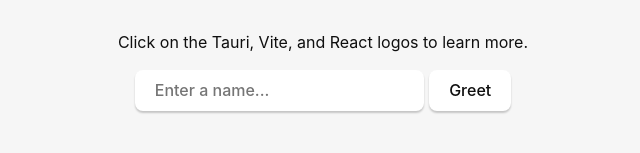
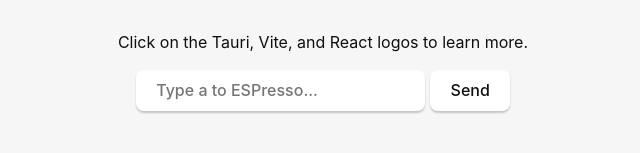
Before and after one commit to CodeKheb/ESPresso, a React (Vite) app in the folder app/ESPresso/: page / in a window 1280 px wide. Shown: the part 291-444 px from the top of the page, without its empty margins (317-957 px from the left). Built offline with nearby package versions, Linux system fonts and the light colour scheme; no server answers.

Commit message:
Send simple message to esp32

```diff
--- a/app/ESPresso/src/App.tsx
+++ b/app/ESPresso/src/App.tsx
@@ -1,15 +1,29 @@
-import { useState } from "react";
+import { useEffect, useRef, useState } from "react";
 import reactLogo from "./assets/react.svg";
-import { invoke } from "@tauri-apps/api/core";
+// import { invoke } from "@tauri-apps/api/core";
 import "./App.css";
 
 function App() {
-  const [greetMsg, setGreetMsg] = useState("");
-  const [name, setName] = useState("");
 
-  async function greet() {
-    // Learn more about Tauri commands at https://tauri.app/develop/calling-rust/
-    setGreetMsg(await invoke("greet", { name }));
+  const wsRef = useRef<WebSocket | null>(null);
+  const [message, setMessage] = useState("");
+
+
+  useEffect(() => {
+      const ws = new WebSocket('ws://192.168.4.1/ws');
+      ws.onopen = () => console.log('connected');
+      ws.onmessage = (e) => console.log('message:', e.data);
+      ws.onerror = (e) => console.error('error:', e);
+      wsRef.current = ws;
+
+      return () => ws.close();
+  }, []);
+
+  function send() {
+      if (wsRef.current?.readyState == WebSocket.OPEN) {
+          wsRef.current.send(message);
+          setMessage("");
+      }
   }
 
   return (
@@ -33,17 +47,17 @@
         className="row"
         onSubmit={(e) => {
           e.preventDefault();
-          greet();
+          send();
         }}
       >
         <input
           id="greet-input"
-          onChange={(e) => setName(e.currentTarget.value)}
-          placeholder="Enter a name..."
+          value={message}
+          onChange={(e) => setMessage(e.currentTarget.value)}
+          placeholder="Type a to ESPresso..."
         />
-        <button type="submit">Greet</button>
+        <button type="submit">Send</button>
       </form>
-      <p>{greetMsg}</p>
     </main>
   );
 }
```
